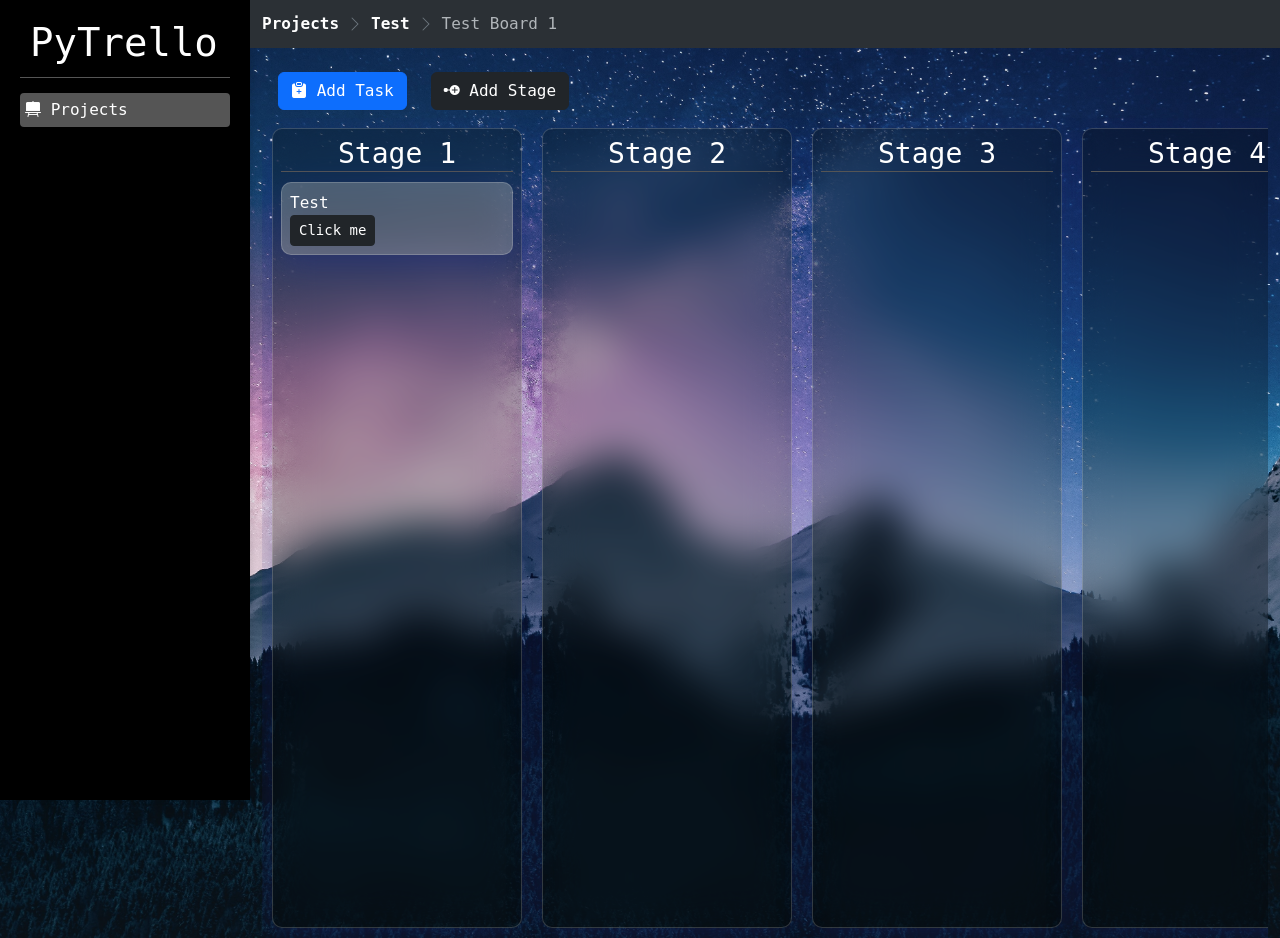
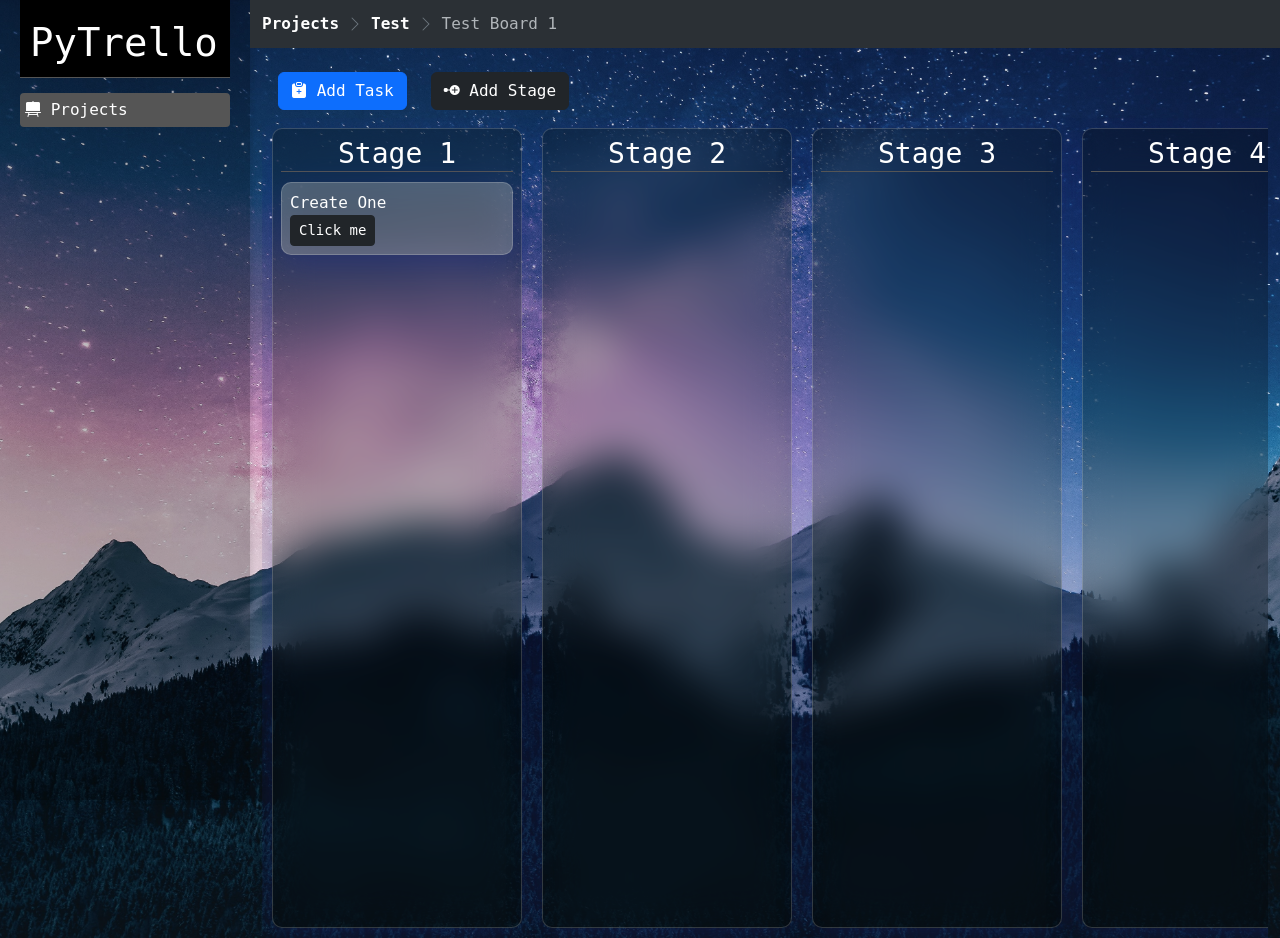
Before and after one commit to DeepakHarish2097/PyTrello, a Django app: page /view/board/1 in a window 1280 px wide. Run offline with Django 5.2, Linux system fonts and the light colour scheme; data comes from the database, SQL or seed files in the repository; both versions use the stored data as it was after the commit; some libraries are stand-ins or nearby versions.

Commit message:
ui changes

```diff
--- a/project/templates/project/board_view.html
+++ b/project/templates/project/board_view.html
@@ -15,8 +15,8 @@
         <div class="column" id="{{stage.id}}" ondrop="drop(event)" ondragover="allowDrop(event)">
             <h3>{% if stage.name|length <= 12 %}{{stage.name}}{% else %}{{stage.name|slice:":9"}}...{% endif %}</h3>
             {% for task in stage.task_set.all %}
-            <div class="task" draggable="true" id="task1707921694228">
-                <div>Test</div>
+            <div class="task" draggable="true" id="{{task.id}}" ondragstart="drag(event);">
+                <div>{{task.name}}</div>
                 <a class="btn btn-sm btn-dark" href="https://www.google.com">Click me</a>
             </div>
             {% endfor %}
--- a/static/custom/css/style.css
+++ b/static/custom/css/style.css
@@ -12,7 +12,7 @@
     top: 0;
     bottom: 0;
     width: 250px;
-    background-color: #000000;
+    background: rgba( 0, 0, 0, 0.25 );
     padding: 0 20px 20px;
     box-shadow: 2px 0 5px rgba(0, 0, 0, 0.1);
     overflow-y: auto;
```
Also changed, not shown: db.sqlite3.
